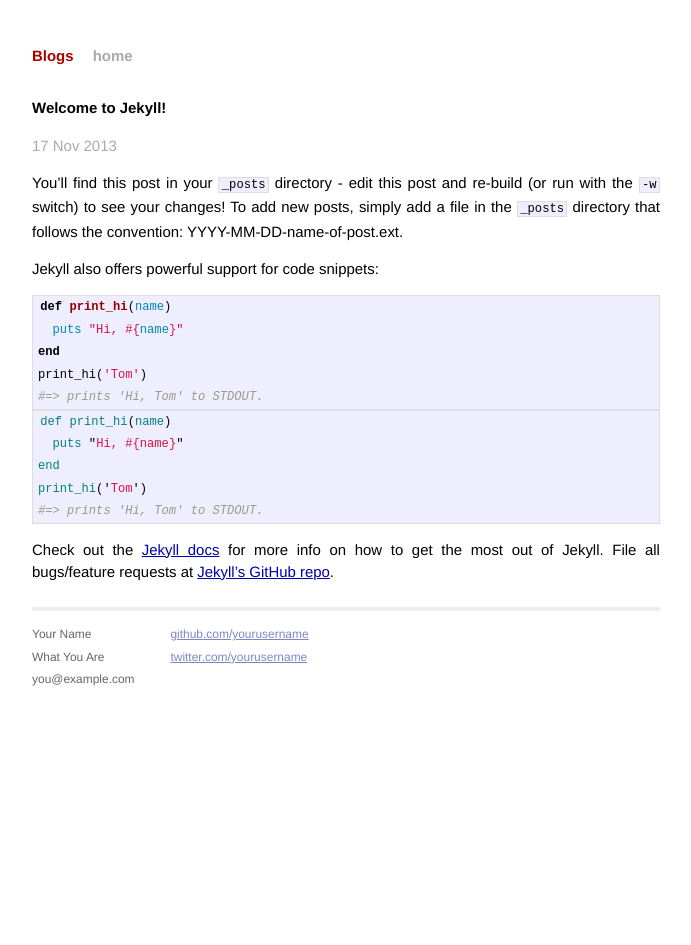
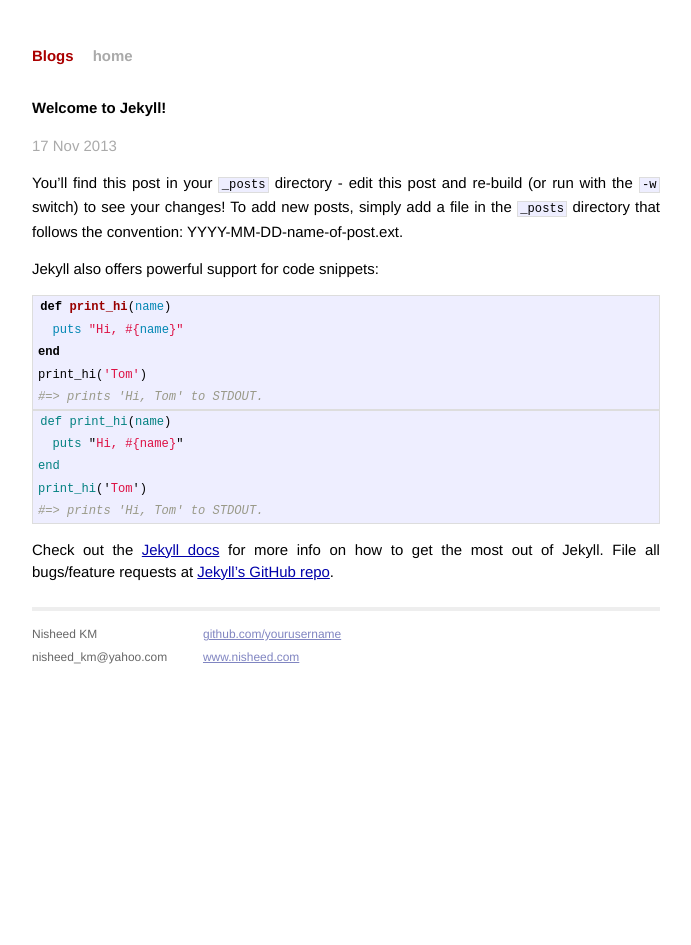
Before and after one commit to nisheed/blog, a Jekyll site: the page built from _posts/2013-11-17-welcome-to-jekyll.markdown, in a window 1280 px wide. Shown: the whole page, without its empty margins (294-985 px from the left). Built offline with Jekyll 4.4.1, drawn with Linux system fonts in a browser that asks for light colours; Markdown is read by kramdown in place of the engine named in the settings.

Commit message:
changes the paths

```diff
--- a/_layouts/default.html
+++ b/_layouts/default.html
@@ -7,10 +7,10 @@
         <meta name="viewport" content="width=device-width">
 
         <!-- syntax highlighting CSS -->
-        <link rel="stylesheet" href="/css/syntax.css">
+        <link rel="stylesheet" href="{{ site.baseurl}}/css/syntax.css">
 
         <!-- Custom CSS -->
-        <link rel="stylesheet" href="/css/main.css">
+        <link rel="stylesheet" href="{{ site.baseurl}}/css/main.css">
 
     </head>
     <body>
@@ -26,15 +26,14 @@
           <div class="footer">
             <div class="contact">
               <p>
-                Your Name<br />
-                What You Are<br />
-                you@example.com
+                Nisheed KM<br />
+                nisheed_km@yahoo.com
               </p>
             </div>
             <div class="contact">
               <p>
-                <a href="https://github.com/yourusername">github.com/yourusername</a><br />
-                <a href="https://twitter.com/yourusername">twitter.com/yourusername</a><br />
+                <a href="https://github.com/nisheed.com">github.com/yourusername</a><br />
+                <a href="http://www.nisheed.com">www.nisheed.com</a><br />
               </p>
             </div>
           </div>
--- a/index.html
+++ b/index.html
@@ -7,7 +7,7 @@
   <h1>Blog Posts</h1>
   <ul class="posts">
     {% for post in site.posts %}
-      <li><span>{{ post.date | date_to_string }}</span> &raquo; <a href="{{ post.url }}">{{ post.title }}</a></li>
+      <li><span>{{ post.date | date_to_string }}</span> &raquo; <a href="{{ site.baseurl}}{{ post.url }}">{{ post.title }}</a></li>
     {% endfor %}
 
 
```
Also changed, not shown: 3 other files.
